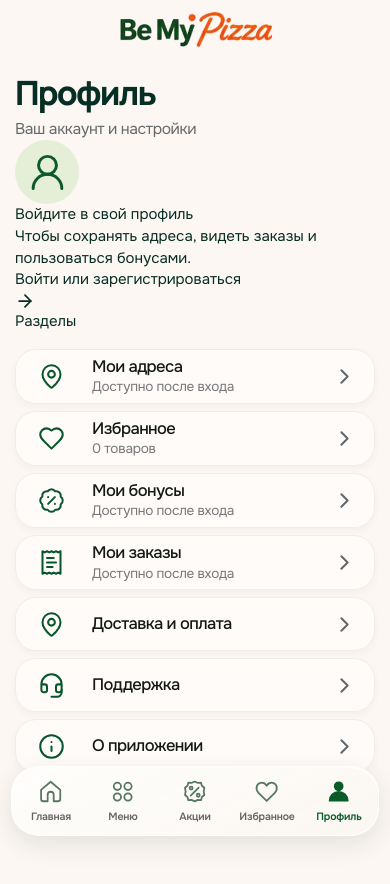
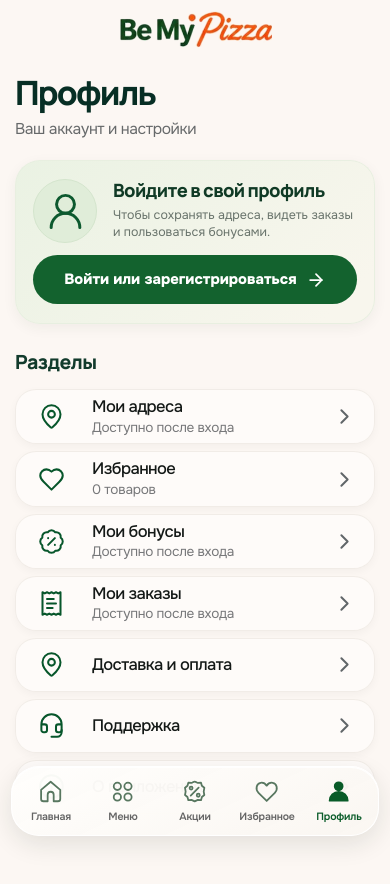
Before and after one commit to Ryt1nger/Be-My-Pizza, a React (Vite) app in the folder apps/customer/: page /profile in a window 390 px wide. Shown: the top 884 px of the page. Built offline with nearby package versions, Linux system fonts and the light colour scheme.

Commit message:
style(profile): responsive guest login panel

```diff
--- a/apps/customer/src/pages/account-pages.css
+++ b/apps/customer/src/pages/account-pages.css
@@ -453,3 +453,77 @@
 @media(min-width:768px){
   .bmp-account-page{max-width:720px;padding-top:36px}
 }
+
+/* Guest account: a genuine sign-in invitation, not a fabricated customer. */
+.bmp-profile-guest{
+  display:grid;
+  grid-template-columns:68px minmax(0,1fr);
+  gap:12px;
+  align-items:center;
+  margin-top:20px;
+  padding:18px 17px 19px;
+  border:1px solid rgba(232,239,224,.92);
+  border-radius:25px;
+  background:linear-gradient(135deg,#EAF2E3,#F8F6ED 90%);
+  box-shadow:0 4px 14px rgba(31,49,29,.055);
+}
+.bmp-profile-guest .bmp-profile-avatar{
+  width:64px;height:64px;
+  border:1px solid #D4E5CD;
+  background:#E0EDD9;
+}
+.bmp-profile-guest-copy{min-width:0}
+.bmp-profile-guest-copy h2{
+  margin:0;
+  color:#103A25;
+  font-family:var(--bmp-font-display);
+  font-size:clamp(18px,4.7vw,22px);
+  line-height:1.14;
+  letter-spacing:-.035em;
+  font-weight:800;
+}
+.bmp-profile-guest-copy p{
+  margin:6px 0 0;
+  color:#68736B;
+  font-size:clamp(12px,3.2vw,14px);
+  line-height:1.42;
+}
+.bmp-profile-login{
+  grid-column:1/-1;
+  display:flex;
+  align-items:center;
+  justify-content:center;
+  gap:9px;
+  min-height:49px;
+  padding:11px 14px;
+  border-radius:999px;
+  background:#13622E;
+  color:#FFF;
+  font-size:clamp(13px,3.8vw,16px);
+  font-weight:750;
+  text-align:center;
+  text-decoration:none;
+}
+.bmp-profile-login:hover{background:#0F5126}
+.bmp-profile-login:focus-visible{outline:3px solid #90BF8B;outline-offset:3px}
+.bmp-profile-section-title{
+  margin:24px 0 -3px;
+  font-size:clamp(19px,5vw,23px);
+  font-family:var(--bmp-font-display);
+  font-weight:800;
+  color:#123B2C;
+  letter-spacing:-.03em;
+}
+@media(max-width:359px){
+  .bmp-profile-guest{grid-template-columns:52px minmax(0,1fr);padding:13px;gap:9px}
+  .bmp-profile-guest .bmp-profile-avatar{width:50px;height:50px}
+  .bmp-profile-guest .bmp-profile-avatar svg{width:33px;height:33px}
+}
+@media(min-width:600px){
+  .bmp-profile-guest{grid-template-columns:88px minmax(0,1fr);padding:25px 27px;border-radius:28px;margin-top:26px;gap:18px}
+  .bmp-profile-guest .bmp-profile-avatar{width:83px;height:83px}
+  .bmp-profile-guest-copy h2{font-size:26px}
+  .bmp-profile-guest-copy p{font-size:16px;max-width:450px}
+  .bmp-profile-login{min-height:57px;font-size:17px}
+  .bmp-profile-section-title{margin-top:30px}
+}
```
